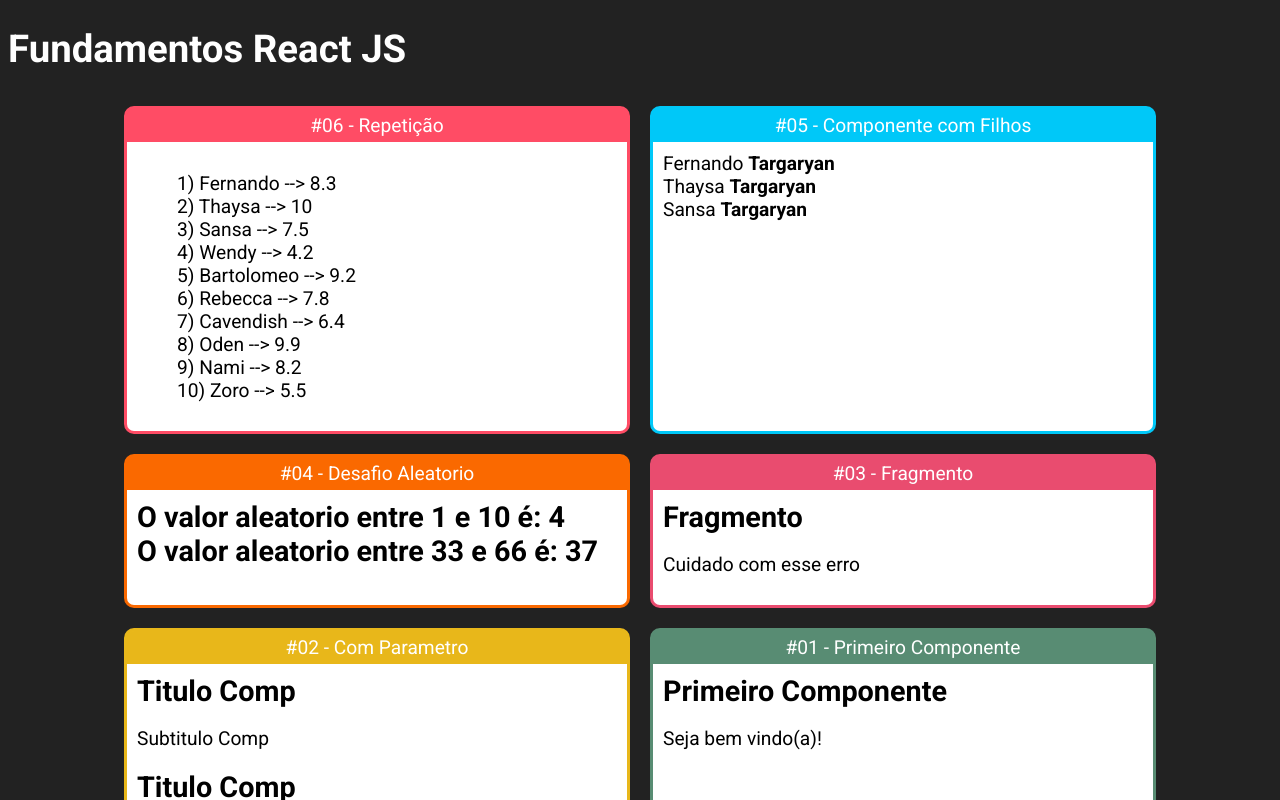
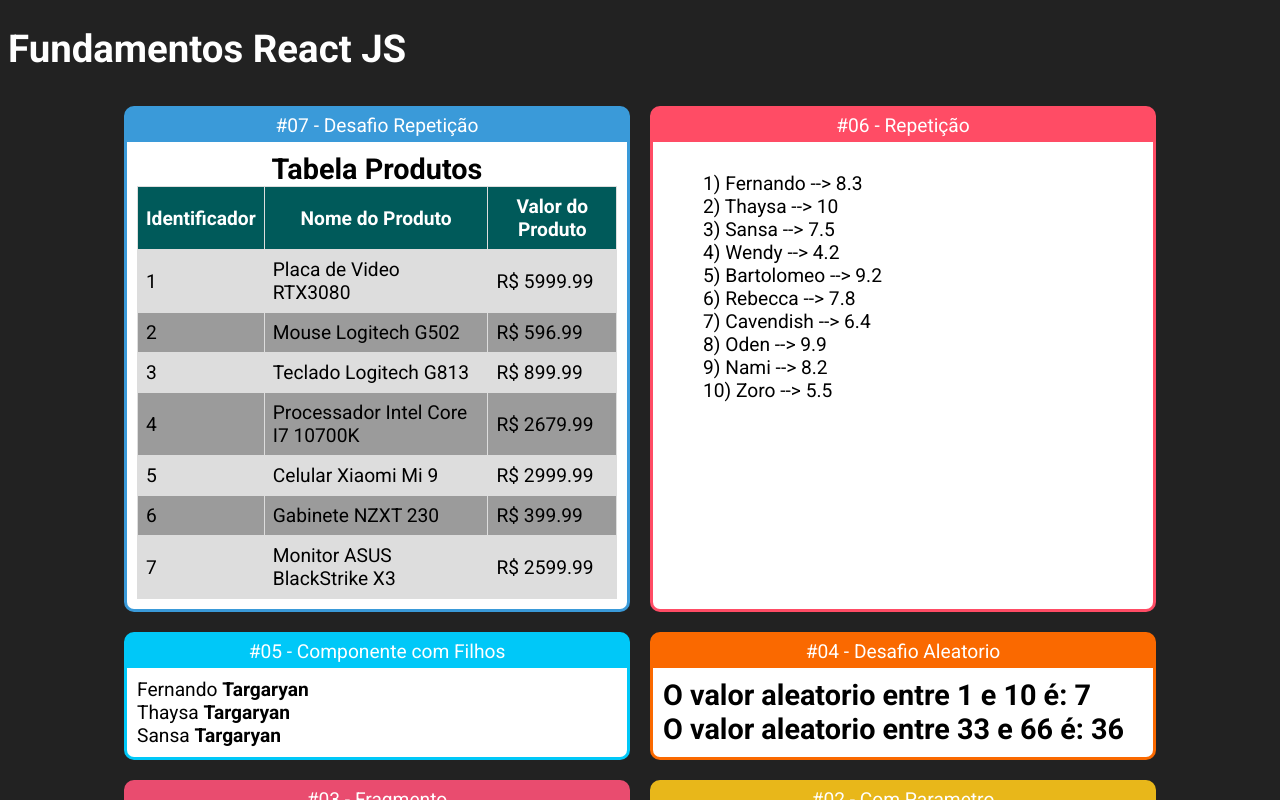
Before and after one commit to fermendes91/react-fundamentos, a React (Create React App) app in the folder fundamentos-react/: page / in a window 1280 px wide. Shown: the top 800 px of the page. Built offline with nearby package versions, Linux system fonts and the light colour scheme.

Commit message:
Componentes e desafio de Repetição

```diff
--- a/fundamentos-react/src/App.jsx
+++ b/fundamentos-react/src/App.jsx
@@ -8,6 +8,7 @@ import Card from './components/layout/Card'
 import Familia from './components/basicos/Familia'
 import FamiliaMembro from './components/basicos/FamiliaMembro'
 import ListaAlunos from './components/repeticao/ListaAlunos'
+import TabelaProdutos from './components/repeticao/TabelaProdutos'
 
 import "./App.css"
 
@@ -17,6 +18,10 @@ export default _ =>
         <h1>Fundamentos React JS</h1>
 
         <div className="Cards">
+
+            <Card titulo="#07 - Desafio Repetição" color="#3A9AD9">
+                <TabelaProdutos />
+            </Card>
 
             <Card titulo="#06 - Repetição" color="#FF4C65">
                 <ListaAlunos></ListaAlunos>
--- a/fundamentos-react/src/components/basicos/Aleatorio.jsx
+++ b/fundamentos-react/src/components/basicos/Aleatorio.jsx
@@ -1,6 +1,6 @@
 import React from 'react'
 
-export default props => {
+const func = (props) => {
     const { min, max } = props;
     const result = parseInt(Math.random() * (max - min)) + min;
 
@@ -10,3 +10,5 @@ export default props => {
         </React.Fragment>
     )
 }
+
+export default func;
--- a/fundamentos-react/src/components/repeticao/ListaAlunos.jsx
+++ b/fundamentos-react/src/components/repeticao/ListaAlunos.jsx
@@ -2,9 +2,7 @@ import React from 'react'
 
 import alunos from '../../data/alunos'
 
-export default props => {
-    console.log(alunos);
-
+const component = _ => {
     const alunosLI = alunos.map( aluno => {
         const text = `${aluno.id}) ${aluno.nome} --> ${aluno.nota} `
         return <li key={aluno.id}>{text}</li>
@@ -18,3 +16,5 @@ export default props => {
         </div>
     )
 }
+
+export default component;
--- /dev/null
+++ b/fundamentos-react/src/components/repeticao/TabelaProdutos.css
@@ -0,0 +1,27 @@
+.TabelaProdutos th {
+    background-color: #005a5a;
+    color: white;
+}
+
+.TabelaProdutos table {
+    border-collapse: collapse;
+    width: 100%;
+}
+
+.TabelaProdutos td, th {
+    border: 1px solid #dddddd;
+    text-align: left;
+    padding: 8px;
+}
+
+.TabelaProdutos .Par {
+    background-color: #dddddd;
+}
+
+.TabelaProdutos .Impar {
+    background-color: #9b9b9b;
+}
+
+.textCenter {
+    text-align: center;
+}
--- /dev/null
+++ b/fundamentos-react/src/components/repeticao/TabelaProdutos.jsx
@@ -0,0 +1,38 @@
+import React from 'react'
+
+import produtos from '../../data/produtos'
+import "./TabelaProdutos.css"
+
+export default (props) => {
+    console.log(produtos)
+
+    function produtosTR() {
+        return produtos.map((prod, i) => {
+            return (
+                <tr key={prod.id} className={i % 2 == 0 ? 'Par' : 'Impar'}>
+                    <td >{prod.id}</td>
+                    <td className="textCenter">{prod.nome}</td>
+                    <td className="textCenter">R$ {prod.valor.toFixed(2)}</td>
+                </tr>
+            )
+        })
+    }
+
+    return (
+        <div className="TabelaProdutos">
+            <h2 style={{textAlign: 'center'}}>Tabela Produtos</h2>
+            <table>
+                <thead>
+                    <tr>
+                        <th className="textCenter">Identificador</th>
+                        <th className="textCenter">Nome do Produto</th>
+                        <th className="textCenter">Valor do Produto</th>
+                    </tr>
+                </thead>
+                <tbody >
+                    {produtosTR()}
+                </tbody>
+            </table>
+        </div>
+    )
+}
--- /dev/null
+++ b/fundamentos-react/src/data/produtos.js
@@ -0,0 +1,9 @@
+export default [
+    {id: 1, nome: 'Placa de Video RTX3080', valor: 5999.99},
+    {id: 2, nome: 'Mouse Logitech G502', valor: 596.99},
+    {id: 3, nome: 'Teclado Logitech G813', valor: 899.99},
+    {id: 4, nome: 'Processador Intel Core I7 10700K', valor: 2679.99},
+    {id: 5, nome: 'Celular Xiaomi Mi 9', valor: 2999.99},
+    {id: 6, nome: 'Gabinete NZXT 230', valor: 399.99},
+    {id: 7, nome: 'Monitor ASUS BlackStrike X3', valor: 2599.99},
+]
```
Also changed, not shown: 1 other file (tests, documents, lock files or other folders).
